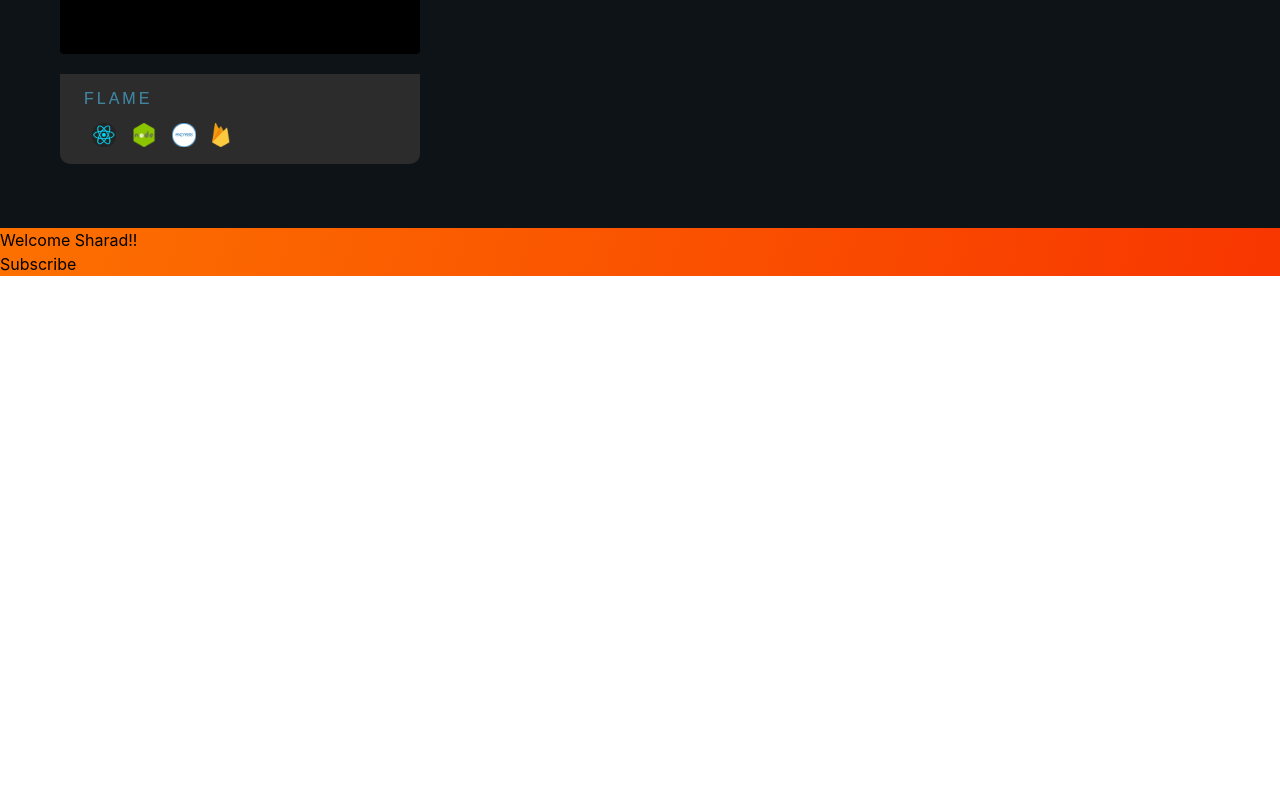
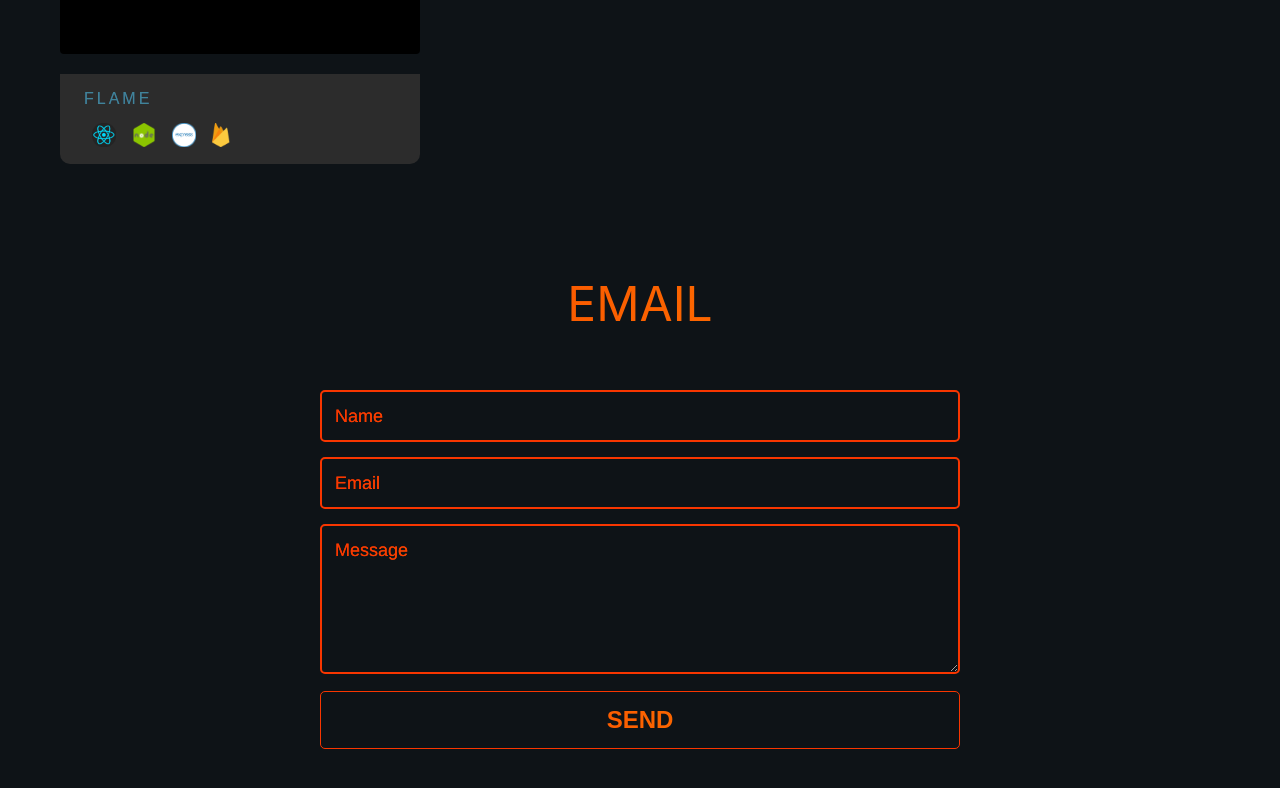
Before and after one commit to SharadJ85/SharadJadhav_Portfolio, a React (Create React App) app: page / in a window 1280 px wide. Shown: the part 2041-2829 px from the top of the page. Before the commit the page ends 2317 px from the top, so only its background shows below. Built offline with nearby package versions, Linux system fonts and the light colour scheme; a web font is replaced by a local one.

Commit message:
initial commit

```diff
--- a/src/components/Components.css
+++ b/src/components/Components.css
@@ -64,68 +64,10 @@
   border-color: #f8360000;
 }
 
-/*
-
-
-
-
-
- */
-
-/* PROFILE */
-
-/* .image {
-} */
+/* Profile */
 
 .image-sharad {
   box-shadow: 0px 0px 19px #000000;
-}
-
-.Profile-txt {
-  font-size: 23px;
-  font-family: Arial;
-  color: rgb(255, 255, 255);
-}
-
-.Profile-button {
-  padding: 2%;
-  padding-top: 3%;
-}
-
-.Profile-button-Resume {
-  box-sizing: border-box;
-  background-color: transparent;
-  border: 2px solid #e74c3c;
-  border-radius: 0.6em;
-  color: #e74c3c;
-  cursor: pointer;
-  display: flex;
-  align-self: center;
-  font-size: 1rem;
-  font-weight: 400;
-  line-height: 1;
-  margin: 20px;
-  padding-top: 3%;
-  padding-bottom: 3%;
-  padding-left: 7%;
-  padding-right: 7%;
-  text-decoration: none;
-  text-align: center;
-  text-transform: uppercase;
-  font-family: "Montserrat", sans-serif;
-  font-weight: 700;
-
-  border-color: #3498db;
-  color: #fff;
-  box-shadow: 0 0 40px 40px #3498db inset, 0 0 0 0 #3498db;
-  transition: all 150ms ease-in-out;
-}
-
-.Profile-button-Resume :hover {
-  color: #fff;
-  outline: 0;
-
-  box-shadow: 0 0 10px 0 #3498db inset, 0 0 10px 4px #3498db;
 }
 
 /*
@@ -196,8 +138,7 @@ a[href]:hover::after {
   width: auto;
   height: 260px;
 }
-.project .card .infos
-{
+.project .card .infos {
   height: 350px;
   position: relative;
   padding: 3px 24px;
@@ -205,7 +146,6 @@ a[href]:hover::after {
   transition: 0.4s 0.15s cubic-bezier(0.17, 0.67, 0.5, 1.03);
 }
 .project .card .infos .title {
-
   position: relative;
   margin: 10px 0;
   letter-spacing: 3px;
@@ -273,3 +213,67 @@ a[href]:hover::after {
  */
 
 /* CONTACT */
+
+.email{
+  background: -webkit-linear-gradient(180deg, #fe8c00, #f83600);
+  -webkit-background-clip: text;
+  -webkit-text-fill-color: transparent;
+}
+
+form {
+  max-width: 50%;
+  margin: 50px auto;
+  background-color:rgb(14, 19, 23);
+  border-color:  #f83600;;
+}
+
+.feedback-input {
+  font-family: Helvetica, Arial, sans-serif;
+  font-weight: 500;
+  font-size: 18px;
+  border-radius: 5px;
+  line-height: 22px;
+  border: 2px solid #f83600;
+  transition: all 0.3s;
+  padding: 13px;
+  margin-bottom: 15px;
+  width: 100%;
+  box-sizing: border-box;
+  outline: 0;
+  background: -webkit-linear-gradient(180deg, #fe8c00, #f83600);
+   -webkit-background-clip: text;
+   -webkit-text-fill-color: transparent;
+}
+
+.feedback-input:focus {
+  border: 2px solid darkgray;
+  -webkit-background-clip: text;
+  -webkit-text-fill-color: darkgray;
+}
+
+textarea {
+  height: 150px;
+  line-height: 150%;
+  resize: vertical;
+}
+
+[type="submit"] {
+  font-family: "Montserrat", Arial, Helvetica, sans-serif;
+  width: 100%;
+  background: transparent;
+  border-radius: 5px;
+  border: 1px solid #f83600;
+  cursor: pointer;
+  color: white;
+  font-size: 24px;
+  padding-top: 10px;
+  padding-bottom: 10px;
+  transition: all 0.7s;
+  margin-top: -4px;
+  font-weight: 700;
+}
+[type="submit"]:hover {
+  background-image: linear-gradient(to right,#f83600, #fe8c00, #f83600);
+  -webkit-background-clip: inherit;
+  -webkit-text-fill-color: white;
+}
--- a/src/components/Contact.js
+++ b/src/components/Contact.js
@@ -1,26 +1,33 @@
-import React, { Component } from "react";
+import React from "react";
 
-export default class Contact extends Component {
-  constructor() {
-    super()
-    this.state = ({
-      message: "Welcome Sharad!!"
-    });
-  }
-  changeMsg() {
-    this.setState ({
-      message: "thank you for subscribing!"
-    });
-  }
-
-  render() {
-    return (
+export default function Contact() {
+  return (
+    <div className="bg-dark-cyan py-10">
       <div>
-        <h1> {this.state.message}</h1>
-        <button onClick={() => this.changeMsg()}> Subscribe</button>
-      </div>
-    //   use <button onClick={() => this.changeMsg()}> Subscribe</button>
-    //   or  <button onClick={this.changeMsg.bind(this)}> Subscribe</button> to bind eventhandlers
-    );
-  }
+        <div className="uppercase email text-5xl text-center email">
+          Email
+        </div>
+      <form className="email">
+        <input
+          name="name"
+          type="text"
+          class="feedback-input "
+          placeholder="Name"
+        />
+        <input
+          name="email"
+          type="text"
+          class="feedback-input "
+          placeholder="Email"
+        />
+        <textarea
+          name="text"
+          class="feedback-input email"
+          placeholder="Message"
+        ></textarea>
+        <input type="submit" value="SEND" />
+      </form>
+    </div>
+    </div>
+  );
 }
```
